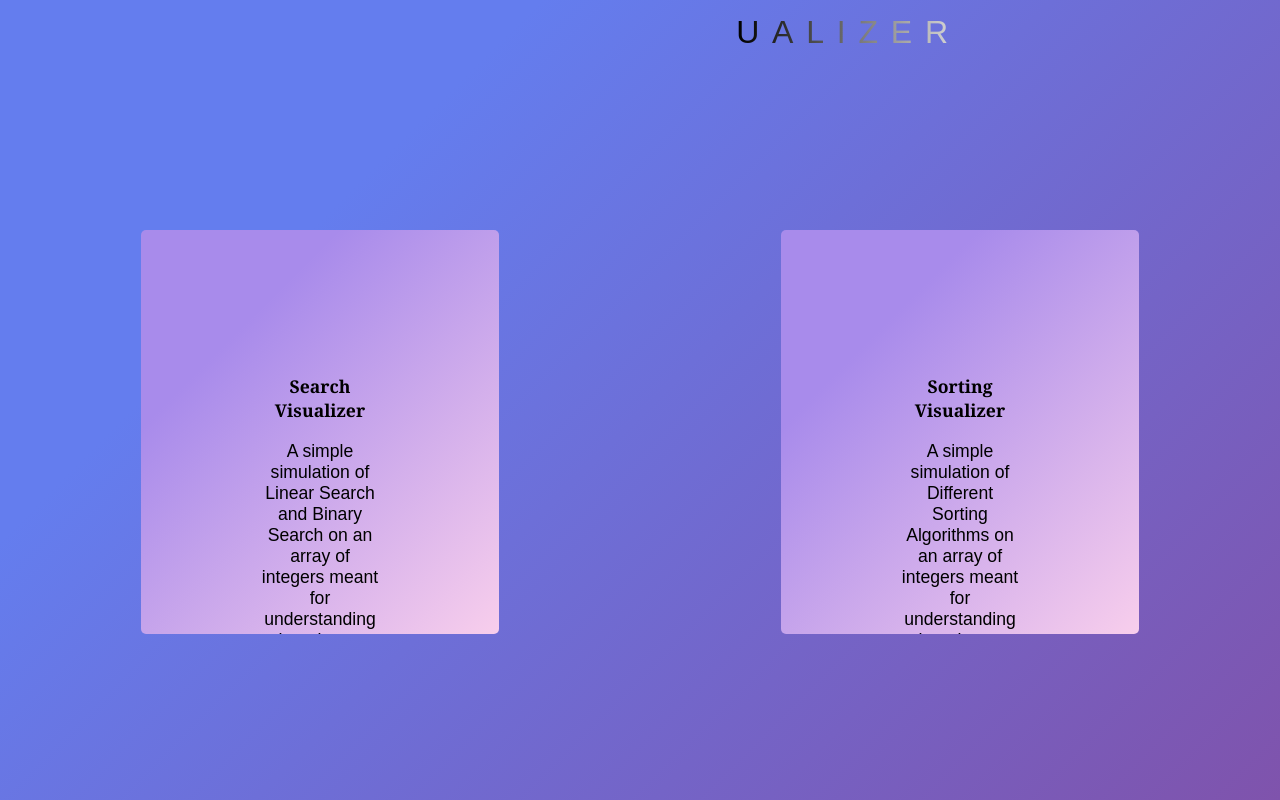
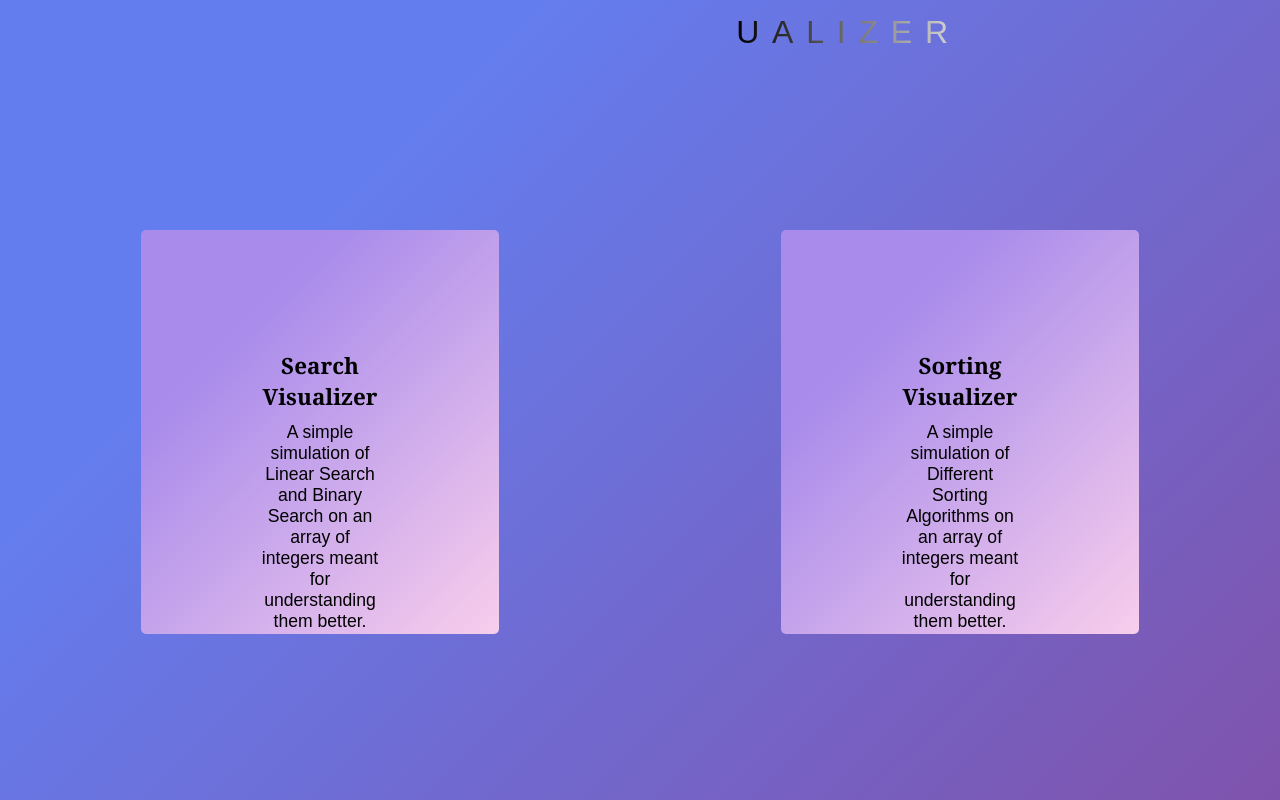
Before and after one commit to nik09877/Algo-Visualizer, a React (Create React App) app: page / in a window 1280 px wide. Built offline with nearby package versions, Linux system fonts and the light colour scheme.

Commit message:
added css

```diff
--- a/src/components/custom-button/custom-button.styles.css
+++ b/src/components/custom-button/custom-button.styles.css
@@ -4,13 +4,14 @@
   padding: 0.35em 1.2em;
   border: none;
   margin: 10px 0.3em 0.3em 10px;
-  border-radius: 0.12em;
+  border-radius: 0.5rem;
   box-sizing: border-box;
   text-decoration: none;
   font-weight: 400;
   color: #ffffff;
   text-align: center;
 }
+
 .custom-button:hover {
   color: #000000;
   background-color: #ffffff;
--- a/src/pages/homepage/homepage.component.jsx
+++ b/src/pages/homepage/homepage.component.jsx
@@ -18,11 +18,7 @@ const HomePage = () => (
     <Container>
       <Box>
         <div>
-          <h3 style={{ fontFamily: "Georgia" }}>
-            <br />
-            Search Visualizer
-          </h3>
-          <br />
+          <h3 style={{ fontFamily: "Georgia" }}>Search Visualizer</h3>
         </div>
         <div>
           <Paragraph>
@@ -32,19 +28,13 @@ const HomePage = () => (
         </div>
         <div>
           <Link to="/search">
-            <CustomButton style={{ borderRadius: "0" }}>
-              Search Algorithms
-            </CustomButton>
+            <CustomButton>Search Algorithms</CustomButton>
           </Link>
         </div>
       </Box>
       <Box>
         <div>
-          <h3 style={{ fontFamily: "Georgia" }}>
-            <br />
-            Sorting Visualizer
-          </h3>
-          <br />
+          <h3 style={{ fontFamily: "Georgia" }}>Sorting Visualizer</h3>
         </div>
         <div>
           <Paragraph>
@@ -54,9 +44,7 @@ const HomePage = () => (
         </div>
         <div>
           <Link to="/sort">
-            <CustomButton style={{ borderRadius: "0" }}>
-              Sorting Algorithms
-            </CustomButton>
+            <CustomButton>Sorting Algorithms</CustomButton>
           </Link>
         </div>
       </Box>
--- a/src/pages/homepage/homepage.styles.jsx
+++ b/src/pages/homepage/homepage.styles.jsx
@@ -30,6 +30,7 @@ export const Box = styled.div`
   border-radius: 5px;
   background-color: #f8ceec;
   background-image: linear-gradient(315deg, #f8ceec 0%, #a88beb 74%);
+  transition: all 1s;
 
   &:hover {
     cursor: pointer;
@@ -38,7 +39,8 @@ export const Box = styled.div`
     box-shadow: -3px 3px 5px 6px rgba(0, 0, 0, 0.4); /* Opera 10.5, IE 9, Firefox 4+, Chrome 6+, iOS 5 */
   }
   h3 {
-    font-size: 1.1rem;
+    font-size: 1.4rem;
+    margin-bottom: 10px;
   }
   @media only screen and (max-width: 541px) {
     h3 {
```
